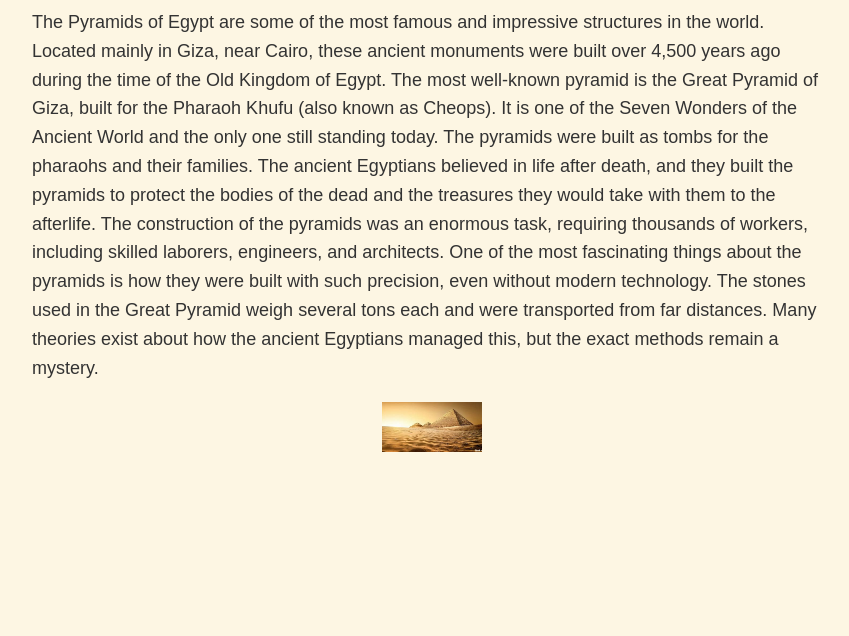
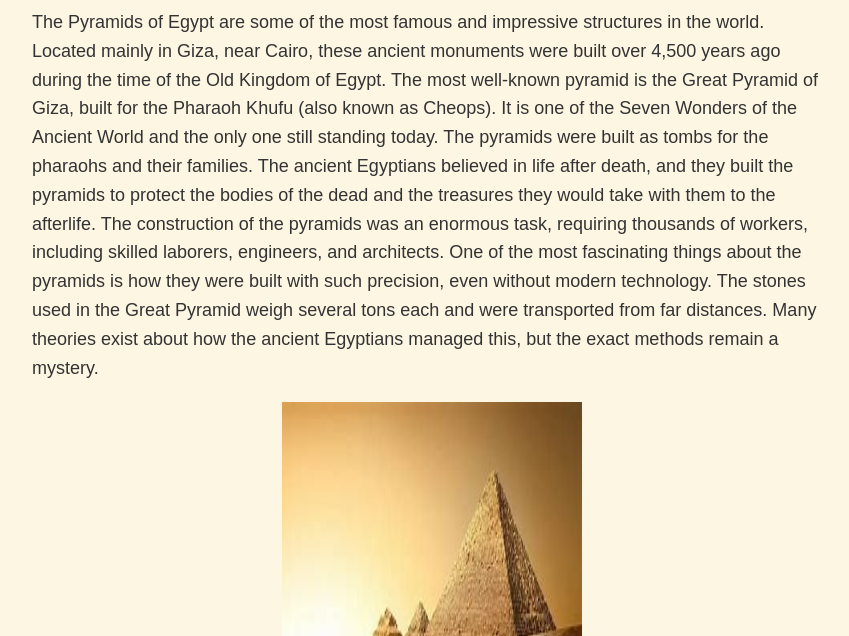
Before and after one commit to Abde1ra7man/SE7imy, a plain HTML site: page history.html in a window 1280 px wide. Shown: the part 164-800 px from the top of the page, without its empty margins (208-1057 px from the left). Drawn offline with Linux system fonts and the light colour scheme.

Commit message:
Update history.html

```diff
--- a/history.html
+++ b/history.html
@@ -46,7 +46,7 @@
 
     One of the most fascinating things about the pyramids is how they were built with such precision, even without modern technology. The stones used in the Great Pyramid weigh several tons each and were transported from far distances. Many theories exist about how the ancient Egyptians managed this, but the exact methods remain a mystery.</P>
     <div style="display: flex; justify-content: center; align-items: center; height: 30 vh;">
-      <img src="222.jpg" width="100" height="50">
+      <img src="222.jpg" width="300" height="500">
     </div>
     <BODY bGcolor="#F5F5DC"></BODY>
 
```
